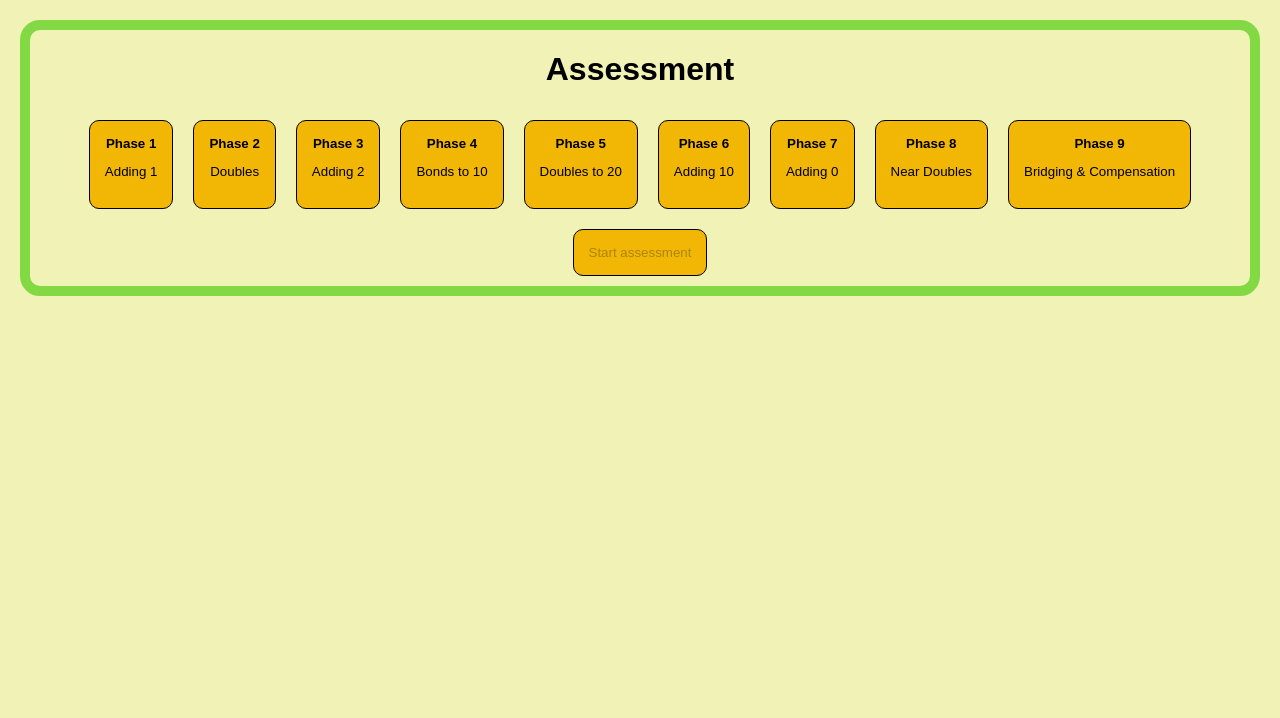
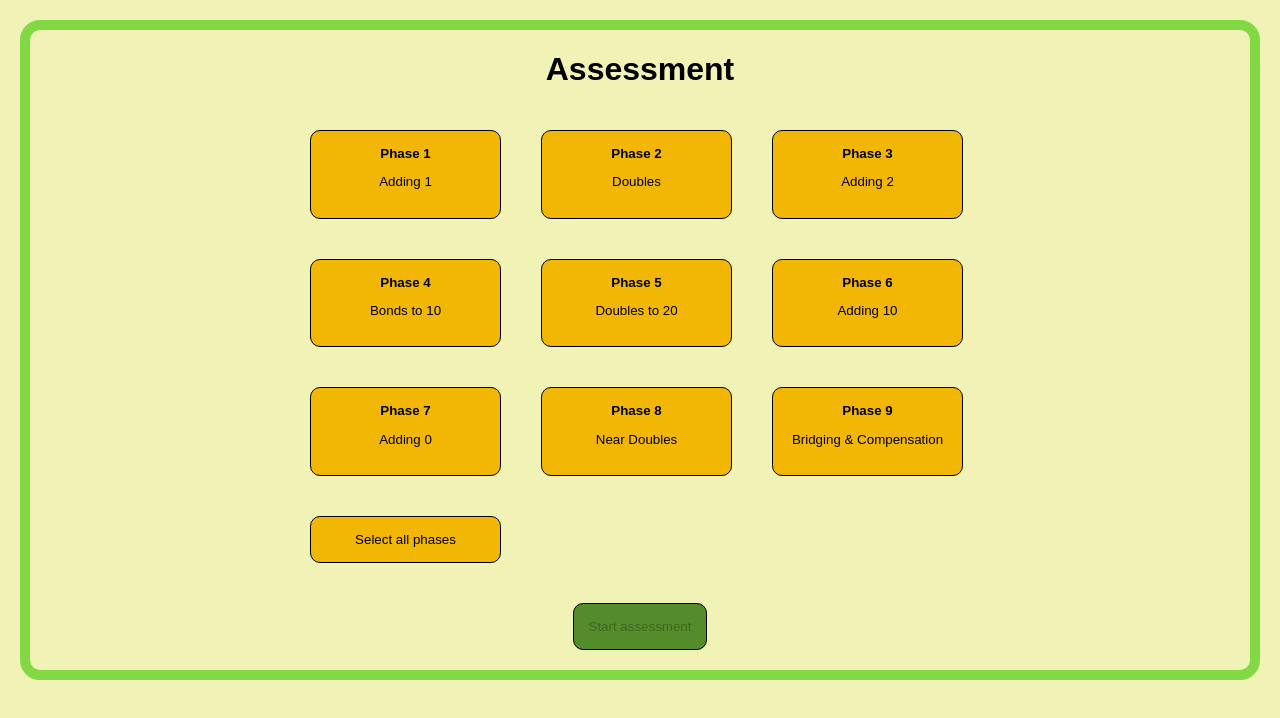
Before and after one commit to ianholden123/maths-number-bonds, a React (Create React App) app: page /assessment in a window 1280 px wide. Shown: the top 718 px of the page. Built offline with nearby package versions, Linux system fonts and the light colour scheme.

Commit message:
More styling changes. Nicer phase selection functionality. Improved results page.

```diff
--- a/src/App.css
+++ b/src/App.css
@@ -31,8 +31,13 @@ button {
     background-color: var(--secondary-color);
     border: 1px solid var(--black-color);
     padding: 15px;
-    margin: 10px;
+    margin: 20px;
     border-radius: 10px;
+}
+
+button.selected {
+    background-color: var(--secondary-color-dark);
+    color: var(--white-color);
 }
 
 /* Utilities */
--- a/src/components/Results/Cell/Cell.css
+++ b/src/components/Results/Cell/Cell.css
@@ -1,6 +1,13 @@
 .Cell {
     height: calc(100% / 12);
     width: calc(100% / 12);
+    display: flex;
+    justify-content: center;
+}
+
+.Cell span {
+    align-content: center;
+    display: grid;
 }
 
 .Cell.header {
--- a/src/components/Results/Grid/Grid.css
+++ b/src/components/Results/Grid/Grid.css
@@ -1,6 +1,7 @@
 .Grid {
     width: 100%;
-    height: 100%;
+    min-height: 450px;
+    height: 65vh;
     display: flex;
     flex-wrap: wrap;
 }
--- a/src/components/Results/Grid/Grid.js
+++ b/src/components/Results/Grid/Grid.js
@@ -20,19 +20,23 @@ class Grid extends Component {
     for (let n = 0; n < cells.length +1; n++) {
       output.push(
         <Cell key={`${n-1},-1`} x={n-1} y='-1' data={emptyCellData}>
-          {n === 0 ? '+' : n -1}
+          <span>{n === 0 ? '+' : n -1}</span>
         </Cell>
       )
     }
 
     for (let y = 0; y < cells.length; y++) {
       // Create the grid header along the y axis
-      output.push(<Cell key={`-1,${y}`} x='-1' y={y-1} data={emptyCellData}>{y}</Cell>)
+      output.push(
+        <Cell key={`-1,${y}`} x='-1' y={y-1} data={emptyCellData}>
+          <span>{y}</span>
+        </Cell>
+      )
 
       for (let x = 0; x < cells[y].length; x++) {
         output.push(
           <Cell key={`${x},${y}`} x={x} y={y} data={cells[y][x]}>
-            {`${y} + ${x}`}
+            <span>{`${y} + ${x}`}</span>
           </Cell>
         )
       }
--- a/src/pages/SelectPhases/SelectPhases.css
+++ b/src/pages/SelectPhases/SelectPhases.css
@@ -0,0 +1,10 @@
+.phaseButtons {
+    display: flex;
+    flex-wrap: wrap;
+    max-width: 700px;
+    margin: auto;
+}
+
+.phaseButtons button {
+    width: calc(33% - 40px);
+}
--- a/src/pages/SelectPhases/SelectPhases.js
+++ b/src/pages/SelectPhases/SelectPhases.js
@@ -7,6 +7,8 @@ class SelectPhases extends Component {
   constructor(props) {
     super(props)
     this.state = { selectedPhases: [] }
+
+    this.toggleAllPhases = this.toggleAllPhases.bind(this)
   }
 
   getPhaseButtons() {
@@ -14,7 +16,11 @@ class SelectPhases extends Component {
     phases.forEach(phase => {
       if ((!phase.id && phase.id < 0) || !phase.name || !phase.description) return;
       buttons.push(
-        <button key={phase.id} onClick={() => {this.selectPhase(phase.id)}}>
+        <button
+          key={phase.id}
+          onClick={() => {this.selectPhase(phase.id)}}
+          className={this.state.selectedPhases.includes(phase.id) ? 'selected' : ''}
+        >
           <strong>{phase.name}</strong>
           <p>{phase.description}</p>
         </button>
@@ -36,19 +42,41 @@ class SelectPhases extends Component {
     this.setState({selectedPhases: newArray})
   }
 
+  toggleAllPhases() {
+    // Empty selected phases if they are all already selected
+    if (this.state.selectedPhases.length === phases.length) {
+      this.setState({ selectedPhases: [] })
+    // Select all phases if they are not all already selected
+    } else {
+      phases.forEach(phase => {
+        if (!this.state.selectedPhases.includes(phase.id)) {
+          this.selectPhase(phase.id)
+        }
+      })
+    }
+  }
+
   render() {
     const queryParamPhases = encodeURIComponent(this.state.selectedPhases.join(','))
     return (
       <div className={this.props.taskType}>
         <h1>{this.props.title}</h1>
-        {this.getPhaseButtons()}
+        <div className="phaseButtons">
+          {this.getPhaseButtons()}
+          <button
+            onClick={this.toggleAllPhases}
+            className={this.state.selectedPhases.length === phases.length ? 'selected' : ''}
+          >
+            { this.state.selectedPhases.length === phases.length ? 'Deselect all phases' : 'Select all phases'}
+          </button>
+        </div>
         {
           this.state.selectedPhases.length > 0 ?
             <Link to={`/task?phases=${queryParamPhases}&taskType=${this.props.taskType}`}>
-              <button>Start {this.props.taskType}</button>
+              <button className="bg-primary">Start {this.props.taskType}</button>
             </Link>
           :
-            <button disabled>Start {this.props.taskType}</button>
+            <button disabled className="bg-primary">Start {this.props.taskType}</button>
         }
 
       </div>
--- a/src/pages/Task/Task.js
+++ b/src/pages/Task/Task.js
@@ -68,6 +68,7 @@ class Task extends Component {
     return (
       <div className="task">
         <h1>{this.state.taskType}</h1>
+        {this.state.initials ? <p className="initials">Initials: {this.state.initials}</p> : ''}
         {!this.state.initials && (
           <Initials setInitials={this.setInitials} />
         )}
@@ -85,9 +86,13 @@ class Task extends Component {
           />
         )}
         {this.state.taskFinished && (
-          <Grid
-            questions={this.state.questions}
-          />
+          <>
+            <Grid
+              questions={this.state.questions}
+            />
+            <button>Main Menu</button>
+            <button>Export to PDF</button>
+          </>
         )}
       </div>
     );
```
